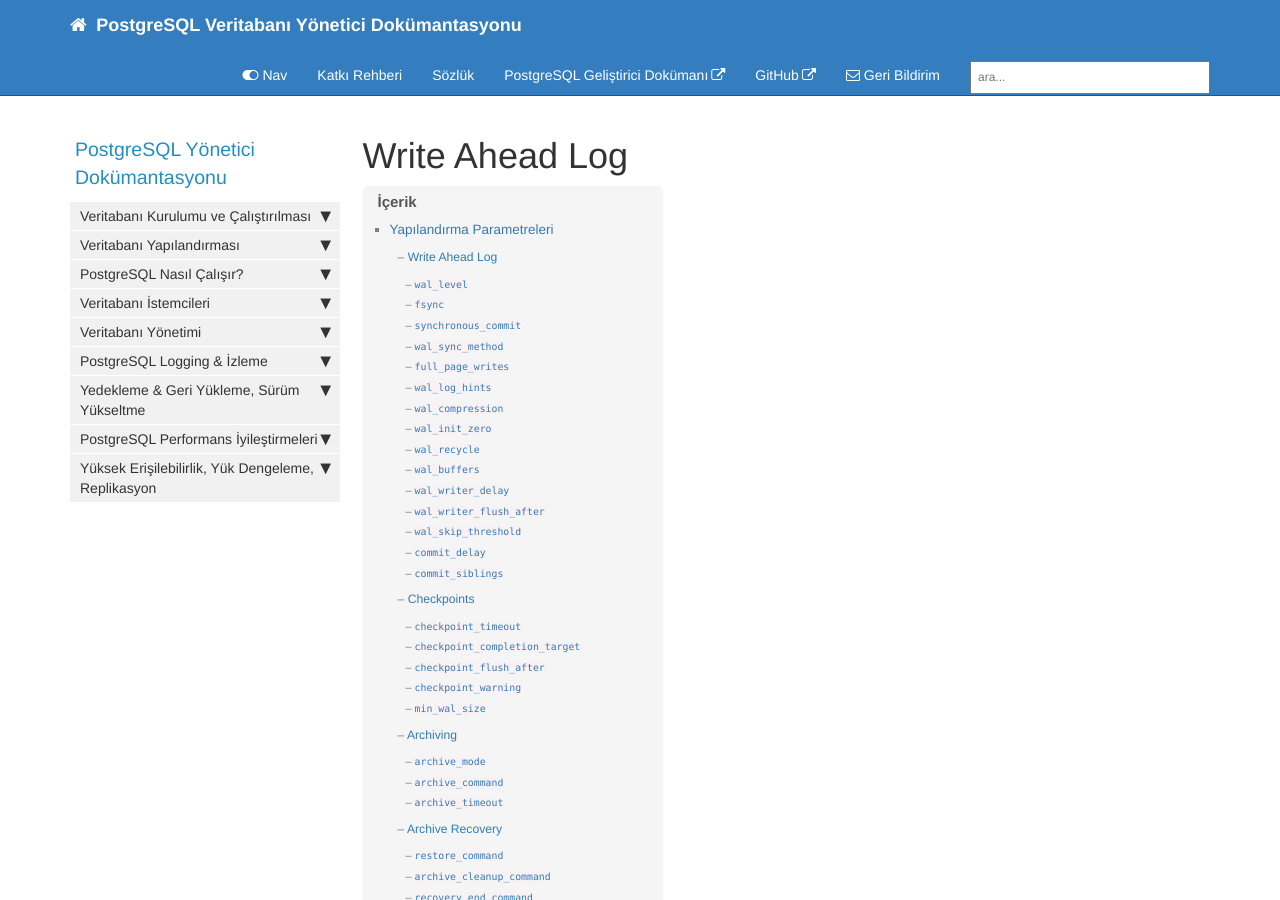
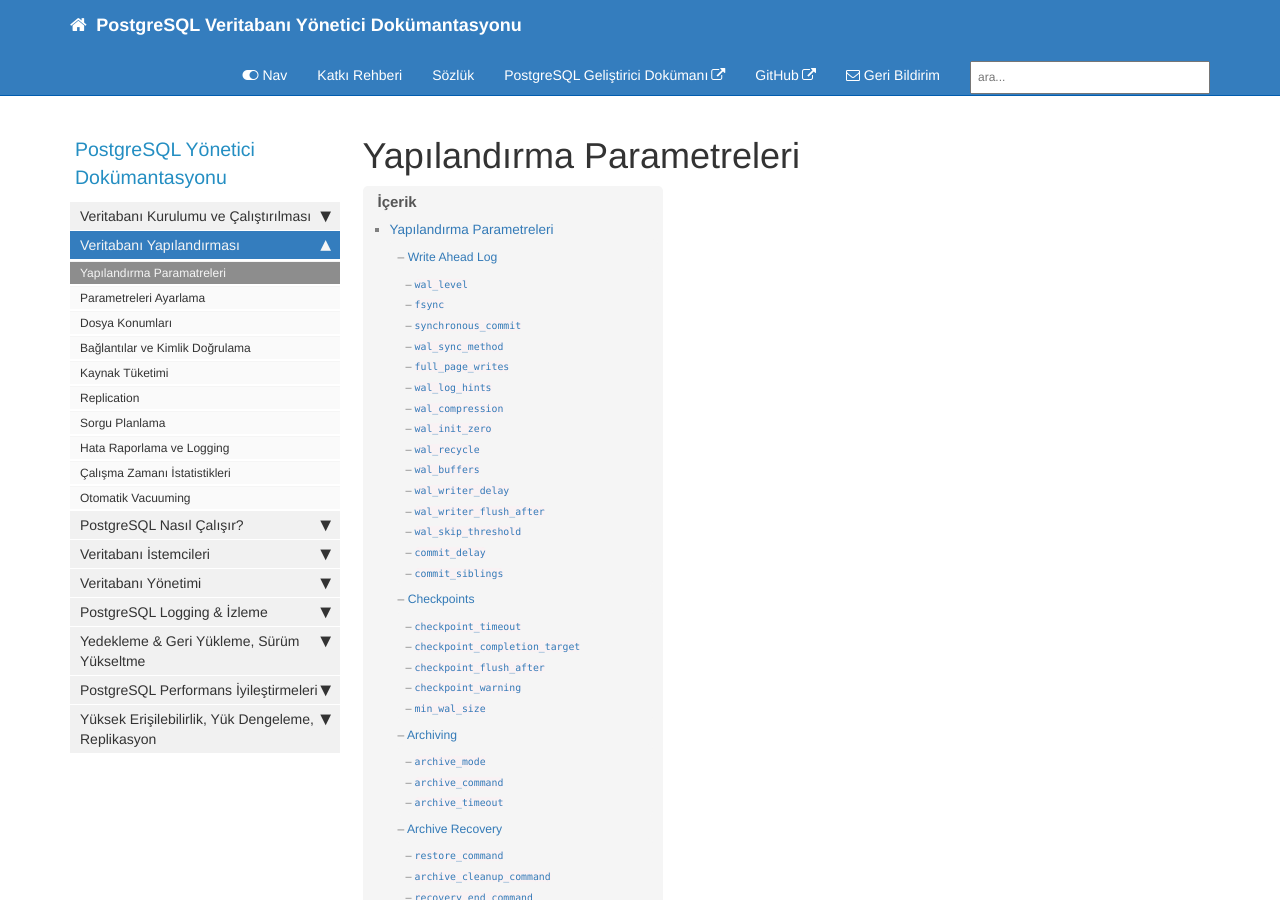
Before and after one commit to tubitak-bilgem-yte/pg-yonetici, a Jekyll site: the page built from pages/mydoc/mydoc_parametreler.md, in a window 1280 px wide and 900 px high. Built offline with Jekyll 4.4.1, drawn with Linux system fonts in a browser that asks for light colours; comment, search, counter and statistics services are not loaded; some of the changed text lies outside the part shown.

Commit message:
dosya tepesindeki bilgiler güncellendi.

```diff
--- a/pages/mydoc/mydoc_parametreler.md
+++ b/pages/mydoc/mydoc_parametreler.md
@@ -1,10 +1,10 @@
 ---
-title: "Write Ahead Log"
+title: "Yapılandırma Parametreleri"
 tags: [PostgreSQL]
 keywords: postgres, wal_level, fsync, synchronous_commit, wal_sync_method, full_page_writes, wal_log_hints, wal_compression,wal_init_zero,wal_recycle, wal_buffers, wal_writer_delay, wal_writer_flush_after, wal_skip_threshold, commit_delay, commit_siblings, checkpoint_timeout, checkpoint_completion_target, checkpoint_flush_after, checkpoint_warning, checkpoint_warning, archive_mode,archive_command, archive_timeout, restore_command, archive_cleanup_command, archive_cleanup_command, recovery_target_name, recovery_target, recovery_target_time, recovery_target_xid, recovery_target_timeline, recovery_target_timeline
-last_updated: January 7, 2021
+last_updated: December 14, 2021
 sidebar: mydoc_sidebar
-permalink: mydoc_wal.html
+permalink: mydoc_parametreler.html
 folder: mydoc
 ---
 
```
